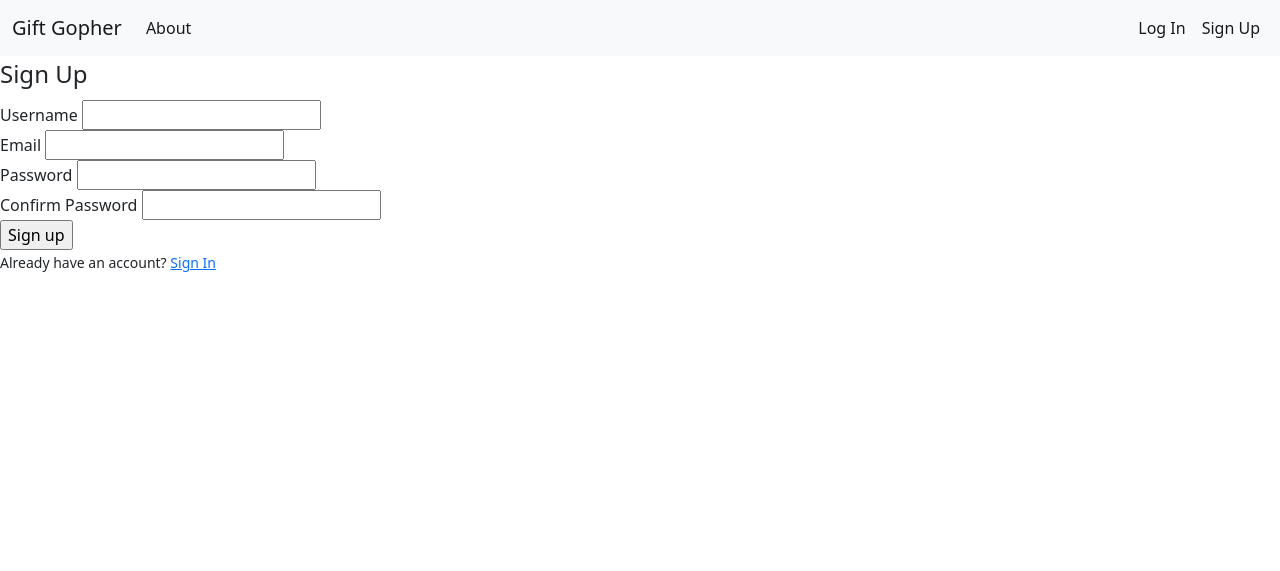
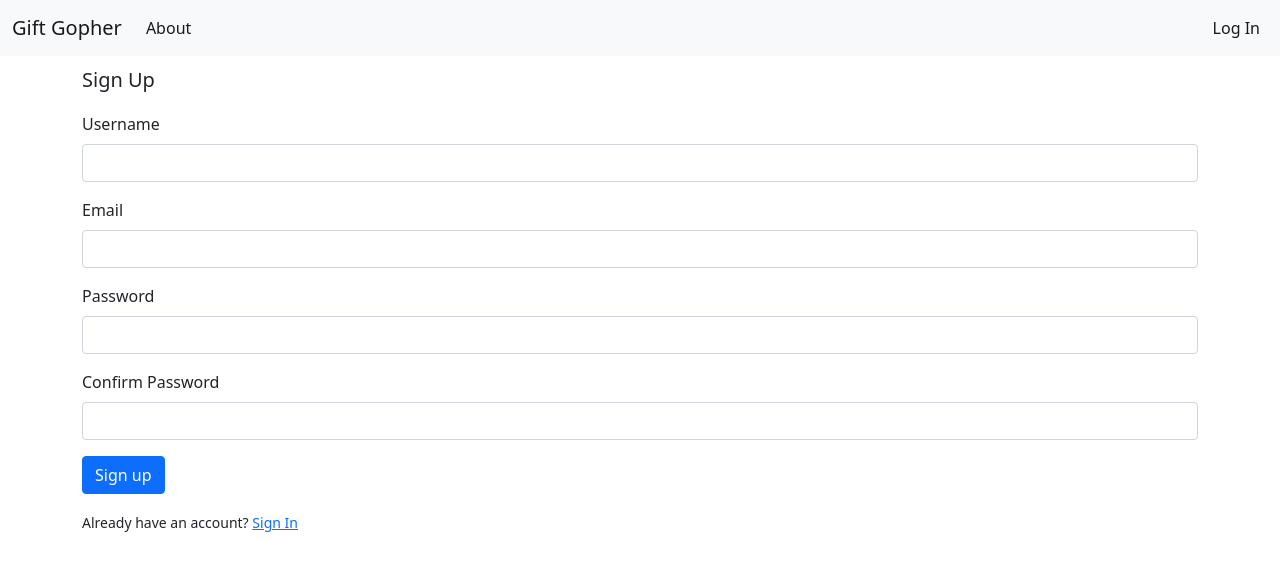
Before and after one commit to tobywiedenhoefer/giftgopher, a Flask app: page /signup in a window 1280 px wide. Shown: the top 571 px of the page. Run offline with Flask 2, Linux system fonts and the light colour scheme.

Commit message:
Refined CSS

```diff
--- a/templates/layout.html
+++ b/templates/layout.html
@@ -44,12 +44,16 @@
 
                     <!-- if user is logged in/authenticated -->
                     {% else %}
+                        {% if title != 'Log In' %}
                             <li class="nav-item">
                                 <a class="nav-link active" aria-current="page" href="{{url_for('login')}}">Log In</a>
                             </li>
+                        {% endif %}
+                        {% if title != 'Sign Up' %}
                             <li class="nav-item">
                                 <a class="nav-link active" aria-current="page" href="{{url_for('signup')}}">Sign Up</a>
                             </li>
+                        {% endif %}
                     {% endif %}
                 </ul>
             </div>
--- a/templates/signup.html
+++ b/templates/signup.html
@@ -1,74 +1,74 @@
 {% extends "layout.html" %}
 {% block bodycontent %}
-<div>
+<div class="container">
     <form method="POST">
         {{ form.hidden_tag() }}
 
         <fieldset>
-            <legend>Sign Up</legend>
+            <legend class="col-form-label-lg mx-auto">Sign Up</legend>
 
-            <div>
-                {{ form.username.label() }}
+            <div class="mb-3">
+                {{ form.username.label(class='form-label') }}
 
                 {% if form.username.errors %}
-                    {{ form.username() }}
+                    {{ form.username(class='form-control') }}
                     <div>
                         {% for error in form.username.errors %}
                             <span>{{error}}</span>
                         {% endfor %}
                     </div>
                 {% else %}
-                    {{ form.username()}}
+                    {{ form.username(class='form-control')}}
                 {% endif %}
             </div>
-            <div>
-                {{ form.email.label() }}
+            <div class="mb-3">
+                {{ form.email.label(class='form-label') }}
                 {% if form.email.errors %}
-                    {{ form.email() }}
+                    {{ form.email(class='form-control') }}
                 <div>
                     {% for error in form.email.errors %}
                         <span>{{error}}</span>
                     {% endfor %}
                 </div>
                 {% else %}
-                    {{ form.email() }}
+                    {{ form.email(class='form-control') }}
                 {% endif %}
             </div>
-            <div>
-                {{ form.password.label() }}
+            <div class="mb-3">
+                {{ form.password.label(class='form-label') }}
                 {% if form.password.errors %}
-                    {{ form.password() }}
+                    {{ form.password(class='form-control') }}
                     <div>
                         {% for error in form.password.errors %}
                             <span>{{error}}</span>
                         {% endfor %}
                     </div>
                 {% else %}
-                    {{ form.password() }}
+                    {{ form.password(class='form-control') }}
                 {% endif %}
             </div>
-            <div>
-                {{ form.confirm_password.label() }}
+            <div class="mb-3">
+                {{ form.confirm_password.label(class='form-label') }}
                 {% if form.confirm_password.errors %}
-                    {{ form.confirm_password() }}
+                    {{ form.confirm_password(class='form-control') }}
                     <div>
                         {% for error in form.confirm_password.errors %}
                             <span>{{error}}</span>
                         {% endfor %}
                     </div>
                 {% else %}
-                    {{ form.confirm_password() }}
+                    {{ form.confirm_password(class='form-control') }}
                 {% endif %}
             </div>
         </fieldset>
-        <div>
-            {{ form.submit()}}
+        <div class="mb-3">
+            {{ form.submit(class='btn btn-primary')}}
         </div>
     </form>
-</div>
-<div>
-    <small>
-        Already have an account? <a href="{{ url_for('login') }}">Sign In</a>
-    </small>
+    <div>
+        <small class="form-check-label">
+            Already have an account? <a href="{{ url_for('login') }}">Sign In</a>
+        </small>
+    </div>
 </div>
 {% endblock bodycontent %}
```
Also changed, not shown: templates/login.html (+24 -22 lines), templates/splash.html (+6 -7 lines). Lines whose indentation alone changed are shown as unchanged.
